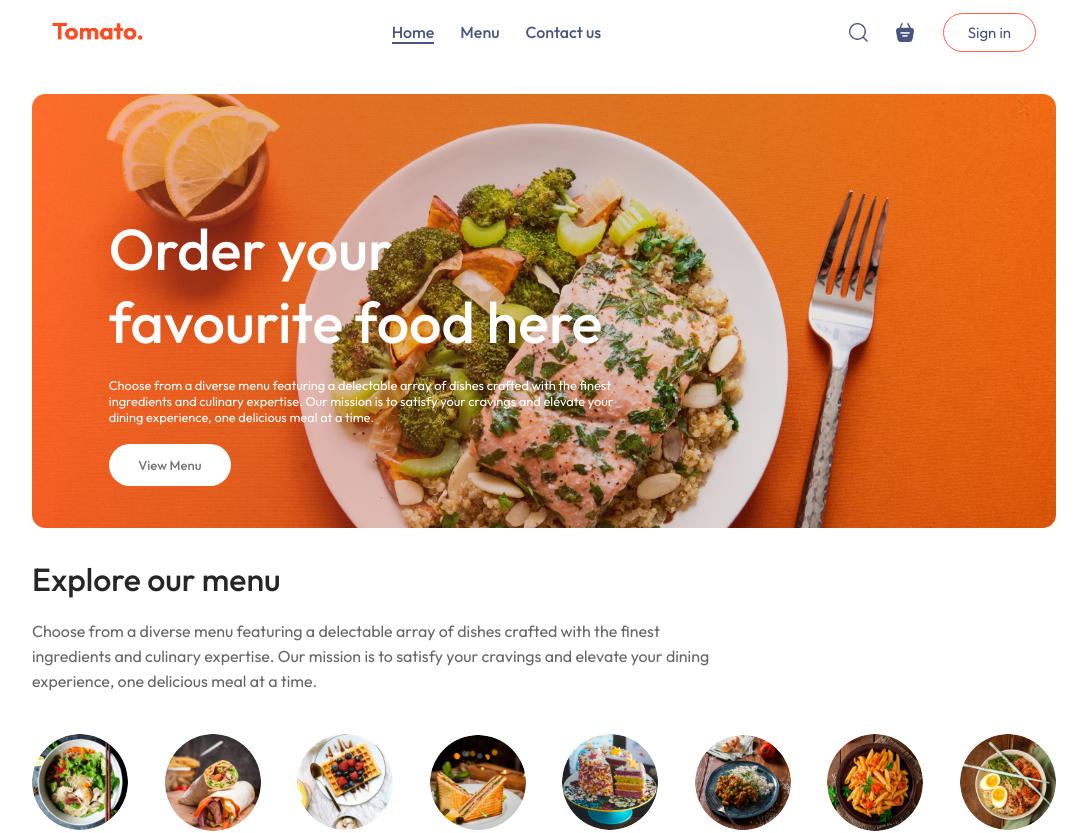
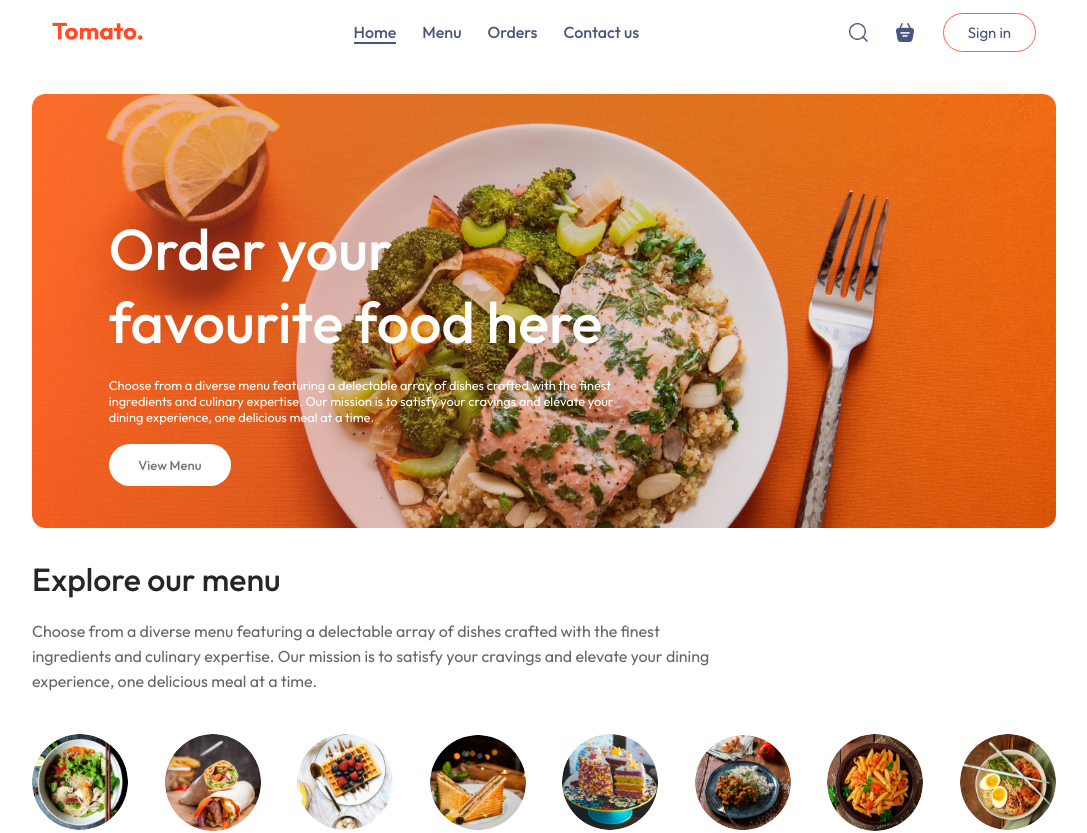
Before and after one commit to namrata-Lamichhane/Food-Delivery, a React (Vite) app in the folder frontend/: page / in a window 1280 px wide. Shown: the top 833 px of the page, without its empty margins (96-1183 px from the left). Built offline with nearby package versions, Linux system fonts and the light colour scheme; no server answers.

Commit message:
Remove Orders button from profile

```diff
--- a/frontend/src/components/Navbar/Navbar/Navbar.jsx
+++ b/frontend/src/components/Navbar/Navbar/Navbar.jsx
@@ -67,6 +67,15 @@ const Navbar = () => {
                         </li>
                         <li>
                             <Link
+                                to='/orders'
+                                className={menu === 'orders' ? 'active' : ''}
+                                onClick={() => setMenu('orders')}
+                            >
+                                Orders
+                            </Link>
+                        </li>
+                        <li>
+                            <Link
                                 to='/#footer'
                                 className={menu === 'contact-us' ? 'active' : ''}
                                 onClick={() => setMenu('contact-us')}
@@ -112,17 +121,6 @@ const Navbar = () => {
                                     role='menu'
                                 >
                                     <li role='none'>
-                                        <Link
-                                            to='/orders'
-                                            role='menuitem'
-                                            className='navbar-profile-link'
-                                            onClick={() => setDropdownOpen(false)}
-                                        >
-                                            <span aria-hidden='true'>▤</span>
-                                            Orders
-                                        </Link>
-                                    </li>
-                                    <li role='none'>
                                         <button
                                             type='button'
                                             role='menuitem'
@@ -134,7 +132,7 @@ const Navbar = () => {
                                                 alt=''
                                                 aria-hidden='true'
                                             />
-                                            Logout
+                                            Sign out
                                         </button>
                                     </li>
                                 </ul>
```
Also changed, not shown: 1 other file (tests, documents, lock files or other folders).
